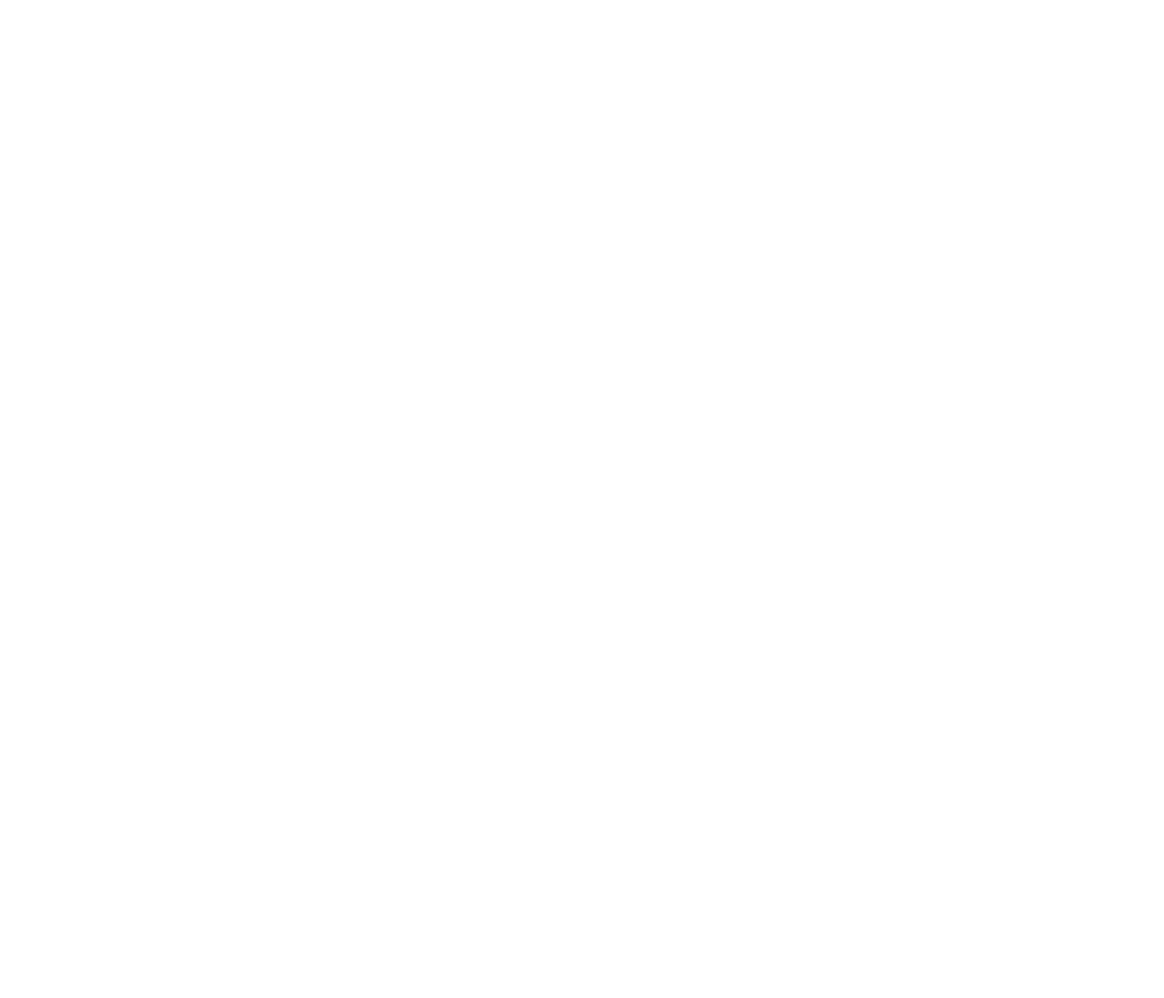
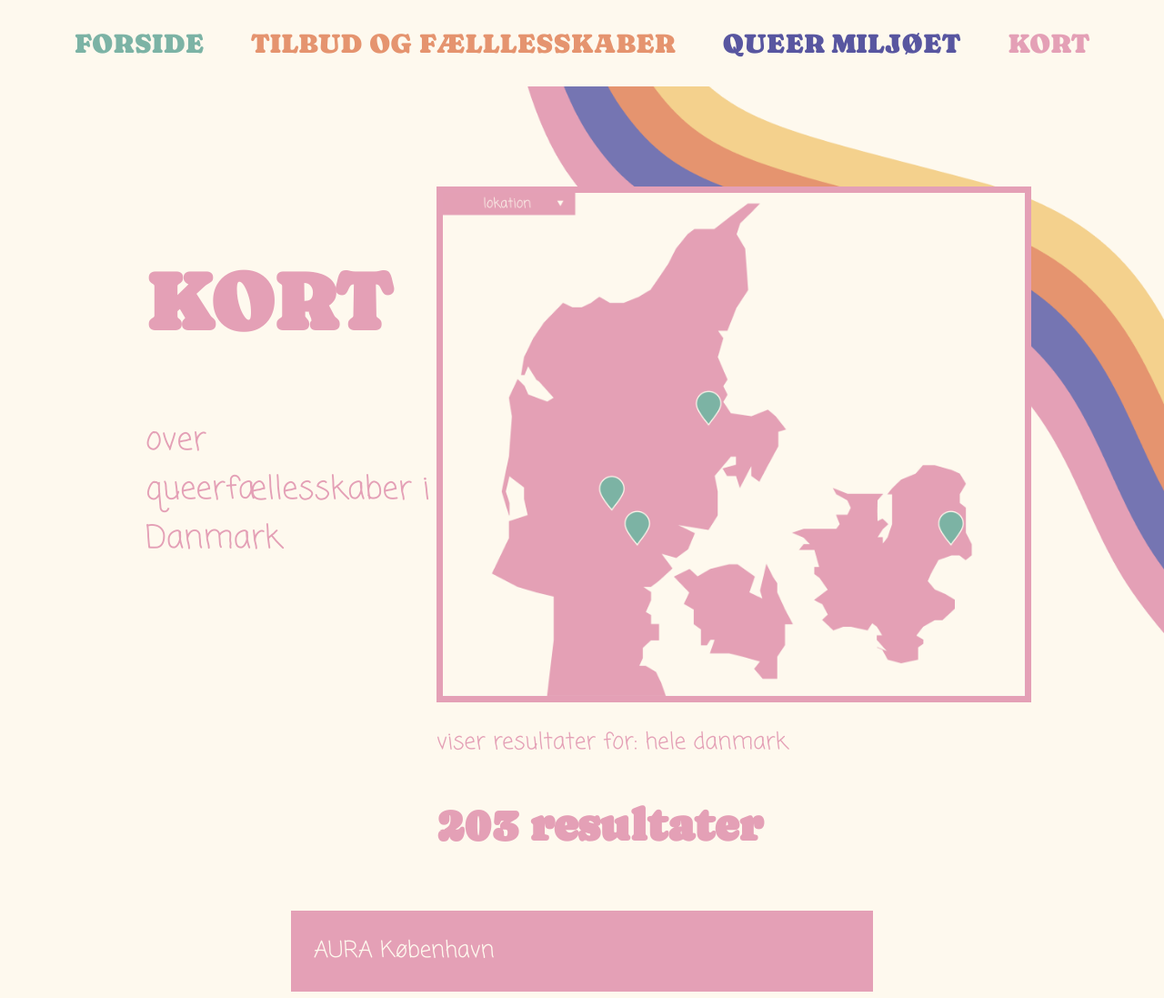
Before and after one commit to sist0002/emneopgave, a plain HTML site: page site/kort.html in a window 1280 px wide. Shown: the top 1097 px of the page at 91% size. Before the commit the page ends 800 px from the top, so only its background shows below. Drawn offline with Linux system fonts and the light colour scheme.

Commit message:
kort.html + nav bar

```diff
--- a/site/css/generel.css
+++ b/site/css/generel.css
@@ -1,9 +1,16 @@
 /* CSS FOR HVER SIDE */
+body {
+  margin: 0;
+  padding: 0;
+}
 .index {
   background-repeat: no-repeat;
   background-size: cover;
   background-image: url(../images/baggrund_forside.png);
   h1 {
+    color: #fef9ee;
+  }
+  .underoverskrift {
     color: #fef9ee;
   }
 }
@@ -20,6 +27,9 @@
   .grid_1-4-1 {
     margin-top: 60em;
   }
+  .underoverskrift {
+    color: #fef9ee;
+  }
 }
 .miljo {
   background-repeat: no-repeat;
@@ -33,6 +43,14 @@
       color: #5856a0;
     }
   }
+  .underoverskrift {
+    color: #fef9ee;
+  }
+}
+.kort {
+  background-repeat: no-repeat;
+  background-size: cover;
+  background-image: url(../images/baggrund_kort.png);
 }
 /* FONTE */
 h1,
@@ -48,6 +66,10 @@ h2 {
 p {
   font-family: "coming_soon";
   font-size: 25px;
+}
+.underoverskrift {
+  font-family: "coming_soon";
+  font-size: 35px;
 }
 /* FARVER */
 .lilla {
@@ -77,7 +99,17 @@ p {
 .miljo_tekst {
   background-color: #fef9ee;
 }
-/* GRID GRAFIK */
+.grid_1 {
+  color: #e4a0b6;
+  .pink_baggrund {
+    background-color: #e4a0b6;
+    color: #fef9ee;
+  }
+}
+header {
+  background-color: #fef9ee;
+}
+/* GRAFIK */
 .grid_1-4-1 {
   #box01 {
     border-style: solid;
@@ -88,6 +120,10 @@ img {
   max-width: 100%;
 }
 .grid_1-1-1-1 img {
+  border-style: solid;
+  border-width: 7px;
+}
+.grid_1-2 img {
   border-style: solid;
   border-width: 7px;
 }
@@ -126,6 +162,22 @@ img {
   margin-left: 10em;
   padding-top: 15em;
 }
+.grid_1-2 {
+  margin-right: 10em;
+  margin-left: 10em;
+  padding-top: 5em;
+}
+.grid_1 {
+  margin-right: 20em;
+  margin-left: 20em;
+  .pink_baggrund,
+  .hvid_baggrund {
+    padding: 1em;
+  }
+}
+.hvid_baggrund {
+  border-style: solid;
+}
 /* KNAP */
 .knap {
   text-decoration: none;
@@ -139,6 +191,33 @@ img {
   padding-left: 2em;
   background-color: #fef9ee;
 }
+/* HEADER */
+.menu {
+  display: flex;
+  list-style-type: none;
+  justify-content: space-evenly;
+  text-decoration: none;
+  flex-direction: row;
+  margin-top: auto;
+  padding: 1em;
+  font-family: "caprasimo";
+  font-size: 30px;
+  a {
+    text-decoration: none;
+  }
+  .forside_link {
+    color: #7cb3a5;
+  }
+  .tilbud_link {
+    color: #e5946f;
+  }
+  .miljo_link {
+    color: #5856a0;
+  }
+  .kort_link {
+    color: #e4a0b6;
+  }
+}
 /* FONT FACE */
 @font-face {
   font-family: "caprasimo";
--- a/site/css/layout.css
+++ b/site/css/layout.css
@@ -63,3 +63,15 @@
     grid-column: 2 / 3;
   }
 }
+.grid_1-2 {
+  display: grid;
+  grid-template-columns: 1fr 2fr;
+  #box03 {
+    grid-column: 2 / 3;
+  }
+}
+.grid_1 {
+  display: grid;
+  grid-template-columns: 1fr;
+  row-gap: 0;
+}
--- a/site/kort.html
+++ b/site/kort.html
@@ -5,6 +5,41 @@
     <meta name="viewport" content="width=device-width, initial-scale=1.0" />
     <title>Kort</title>
     <link rel="stylesheet" href="css/generel.css" />
+    <link rel="stylesheet" href="css/layout.css" />
   </head>
-  <body></body>
+  <body class="kort">
+    <header>
+      <nav>
+        <ul class="menu">
+          <li><a class="forside_link" href="index.html">FORSIDE</a></li>
+          <li><a class="tilbud_link" href="tilbud.html">TILBUD OG FÆLLLESSKABER</a></li>
+          <li><a class="miljo_link" href="miljo.html">QUEER MILJØET</a></li>
+          <li><a class="kort_link" href="kort.html">KORT</a></li>
+        </ul>
+      </nav>
+    </header>
+    <main>
+      <section class="pink grid_1-2">
+        <div id="box01">
+          <h1>KORT</h1>
+          <p class="underoverskrift">over queerfællesskaber i Danmark</p>
+        </div>
+        <img id="box02" src="images/illustration_kort.png" alt="kort over danmark" />
+        <div id="box03">
+          <p>viser resultater for: hele danmark</p>
+          <h2>203 resultater</h2>
+        </div>
+      </section>
+      <section class="grid_1">
+        <p class="pink_baggrund">AURA København</p>
+        <p class="hvid_baggrund">AURA Frederiksberg</p>
+        <p class="pink_baggrund">Transgruppen</p>
+        <p class="hvid_baggrund">Tilbud</p>
+        <p class="pink_baggrund">Tilbud</p>
+        <p class="hvid_baggrund">Tilbud</p>
+        <p class="pink_baggrund">Tilbud</p>
+      </section>
+    </main>
+    <footer></footer>
+  </body>
 </html>
```
Also changed, not shown: site/index.html (+12 -2 lines), site/miljo.html (+12 -2 lines), site/tilbud.html (+13 -3 lines), site/images/baggrund_kort.png (added), site/images/illustration_kort.png (added).
